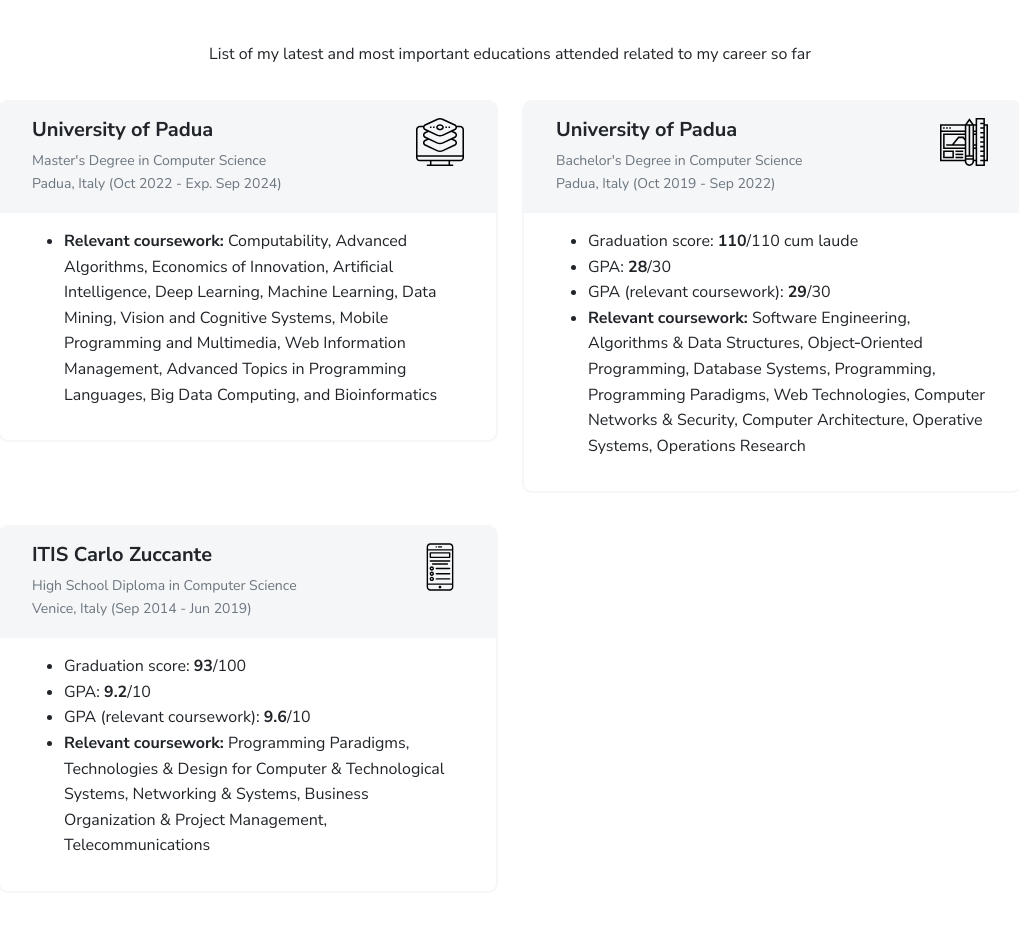
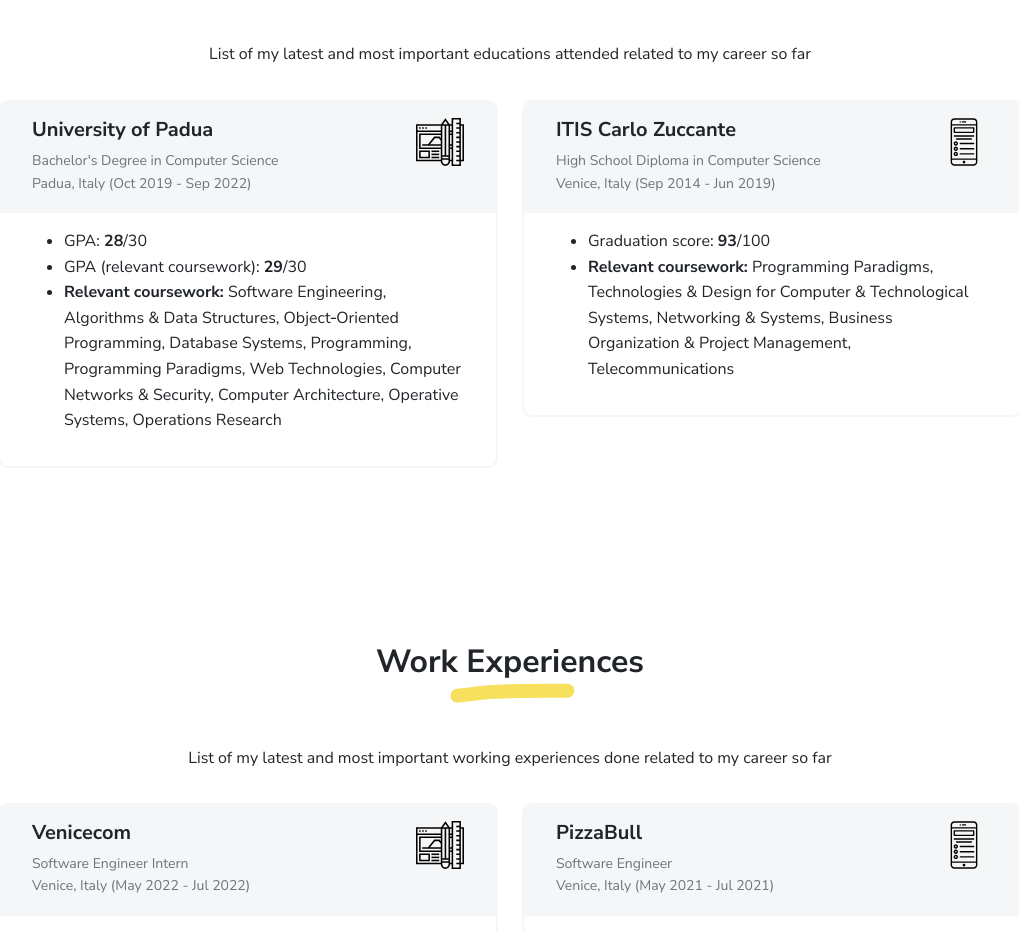
Before and after one commit to adnangazi/adnangazi.github.io, a plain HTML site: page index.html in a window 1280 px wide. Shown: the part 1972-2903 px from the top of the page, without its empty margins (130-1149 px from the left). Drawn offline with Linux system fonts and the light colour scheme; files whose address does not match are found by name.

Commit message:
Update index.html

```diff
--- a/index.html
+++ b/index.html
@@ -133,7 +133,7 @@
                           <p class="mx-auto mb-3" style="max-width:700px">List of my latest and most important educations attended related to my career so far</p>
                       </div>
                       <div class="row">
-                        <div class="col-md-6">
+                        <!--<div class="col-md-6">
                             <div class="card mb-3" data-aos="fade-up">
                                 <div class="card-header px-3 py-2">
                                     <div class="d-flex justify-content-between">
@@ -150,9 +150,9 @@
                                     </ul>
                                 </div>
                             </div>
-                        </div>
+                        </div>-->
                           <div class="col-md-6">
-                            <a target="_blank" href="./resources/educations/UNIPD-triennale.pdf">
+                            <!--<a target="_blank" href="./resources/educations/UNIPD-triennale.pdf">-->
                               <div class="card mb-3" data-aos="fade-up">
                                   <div class="card-header px-3 py-2">
                                       <div class="d-flex justify-content-between">
@@ -165,14 +165,14 @@
                                   </div>
                                   <div class="card-body px-3 py-2">
                                       <ul>
-                                          <li>Graduation score: <b>110</b>/110 cum laude</li>
+                                          <!--<li>Graduation score: <b>110</b>/110 cum laude</li>-->
                                           <li>GPA: <b>28</b>/30</li>
                                           <li>GPA (relevant coursework): <b>29</b>/30</li>
                                           <li><b>Relevant coursework:</b> Software Engineering, Algorithms & Data Structures, Object‑Oriented Programming, Database Systems, Programming, Programming Paradigms, Web Technologies, Computer Networks & Security, Computer Architecture, Operative Systems, Operations Research</li>
                                       </ul>
                                   </div>
                               </div>
-                            </a>
+                            <!--</a>-->
                           </div>
                           <div class="col-md-6">
                               <a target="_blank" href="./resources/educations/zuccante.pdf">
@@ -189,8 +189,8 @@
                                       <div class="card-body px-3 py-2">
                                           <ul>
                                               <li>Graduation score: <b>93</b>/100</li>
-                                              <li>GPA: <b>9.2</b>/10</li>
-                                              <li>GPA (relevant coursework): <b>9.6</b>/10</li>
+                                              <!--<li>GPA: <b>9.2</b>/10</li>
+                                              <li>GPA (relevant coursework): <b>9.6</b>/10</li>-->
                                               <li><b>Relevant coursework:</b> Programming Paradigms, Technologies & Design for Computer & Technological Systems, Networking & Systems, Business Organization & Project Management, Telecommunications</li>
                                           </ul>
                                       </div>
```
